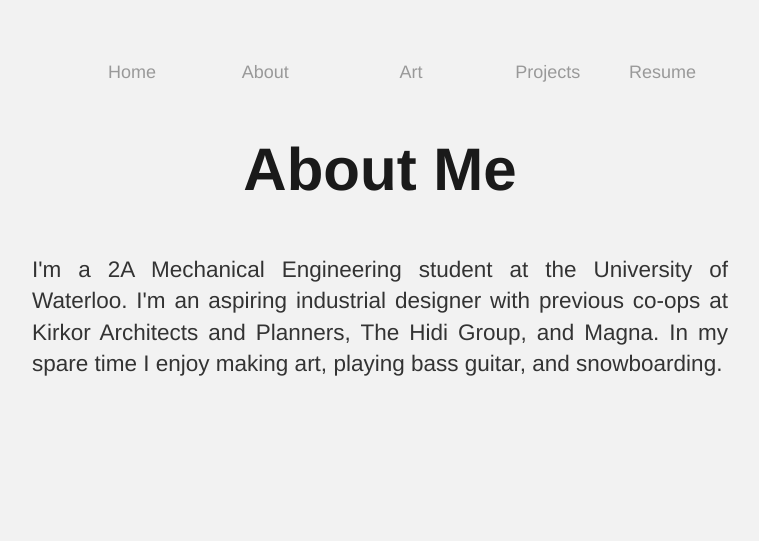
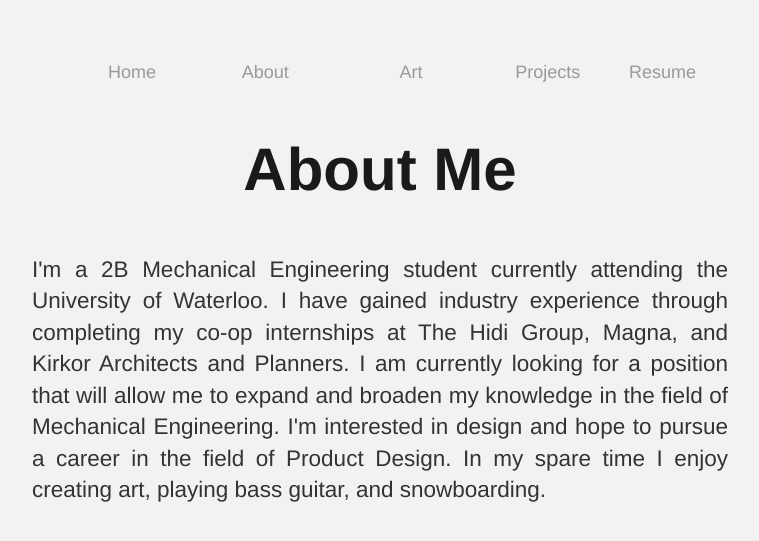
Before and after one commit to jhltsang/jhltsang.github.io, a Jekyll site: the page built from about/index.html, in a window 1280 px wide. Shown: the top 541 px of the page, without its empty margins (260-1019 px from the left). Built offline with Jekyll 4.4.1, drawn with Linux system fonts in a browser that asks for light colours.

Commit message:
Update index.html

```diff
--- a/about/index.html
+++ b/about/index.html
@@ -4,7 +4,9 @@ title: Jessica Tsang
 ---
 <div class="blurb">
 	<h2>About Me</h2>
-	<p>I'm a 2A Mechanical Engineering student at the University of Waterloo. I'm an aspiring industrial designer
-	with previous co-ops at Kirkor Architects and Planners, The Hidi Group, and Magna. In my spare time I enjoy making art,
-	playing bass guitar, and snowboarding.</p>
+	<p>I'm a 2B Mechanical Engineering student currently attending the University of Waterloo.
+	I have gained industry experience through completing my co-op internships at The Hidi Group, Magna, and
+	Kirkor Architects and Planners. I am currently looking for a position that will allow me to expand and broaden my
+	knowledge in the field of Mechanical Engineering. I'm interested in design and hope to pursue a career in the
+	field of Product Design. In my spare time I enjoy creating art, playing bass guitar, and snowboarding.</p>
 </div>
```
